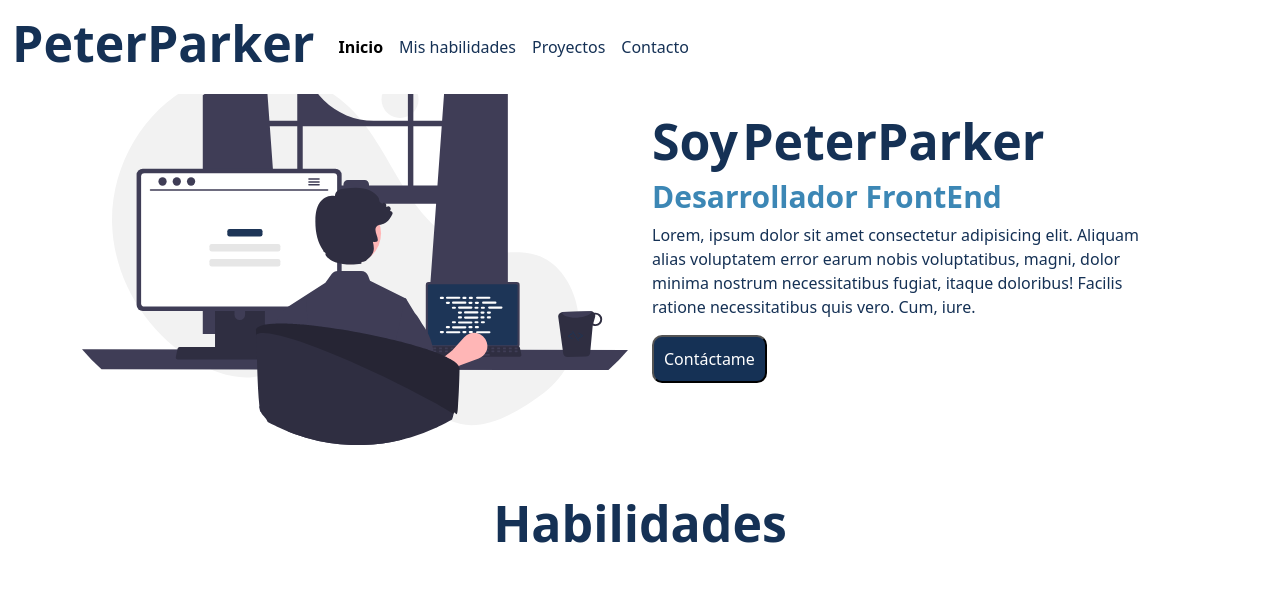
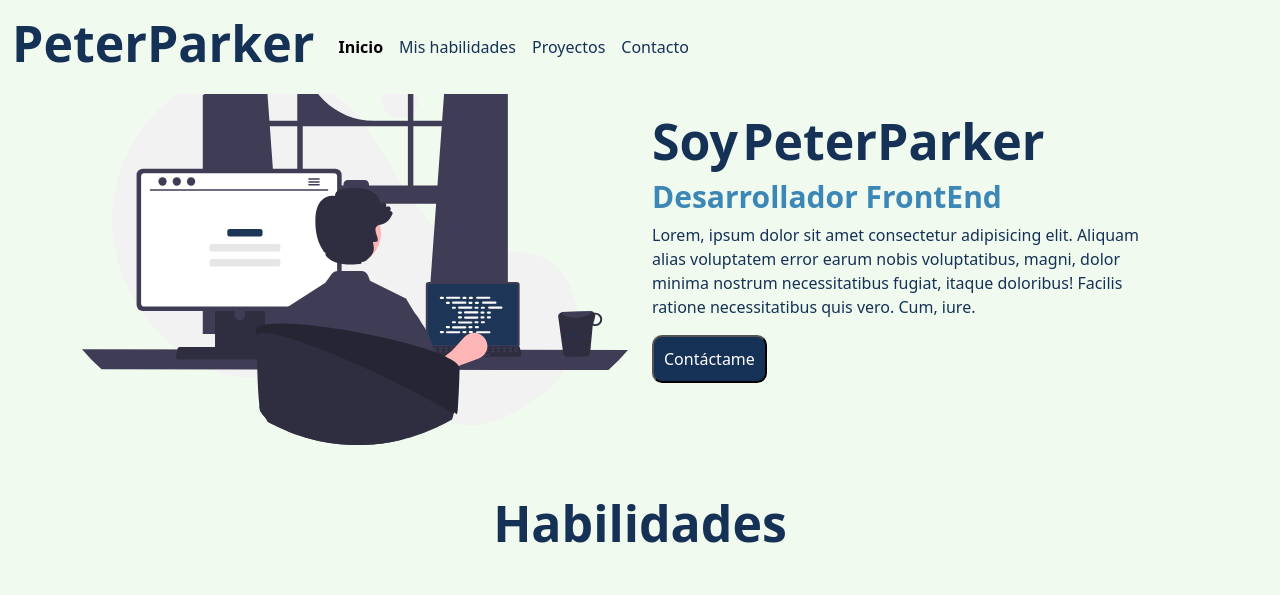
Before and after one commit to mufrick01/desafio_portafolio, a website: page index.html in a window 1280 px wide. Shown: the top 595 px of the page. Drawn offline with nearby package versions, Linux system fonts and the light colour scheme.

Commit message:
cambio fondo

```diff
--- a/assets/css/style.css
+++ b/assets/css/style.css
@@ -2,6 +2,11 @@ body {
     color: #153155;
 }
 
+
+.bg-custom{
+
+    background-color: #f1faee;
+}
 
 
 h1,
--- a/index.html
+++ b/index.html
@@ -9,9 +9,9 @@
     <title>Portfolio</title>
 </head>
 
-<body>
+<body class="bg-custom">
     <header>
-        <nav class="navbar navbar-expand-lg bg-white fixed-top " data-bs-theme="light">
+        <nav class="navbar navbar-expand-lg bg-custom fixed-top " data-bs-theme="light">
             <div class="container-fluid">
                 <a class="navbar-brand" href="#"><h2 class="color-dark-blue fw-bold">PeterParker</h2></a>
                 <button class="navbar-toggler" type="button" data-bs-toggle="collapse" data-bs-target="#navbarNav"
```
Also changed, not shown: 1 other file.
